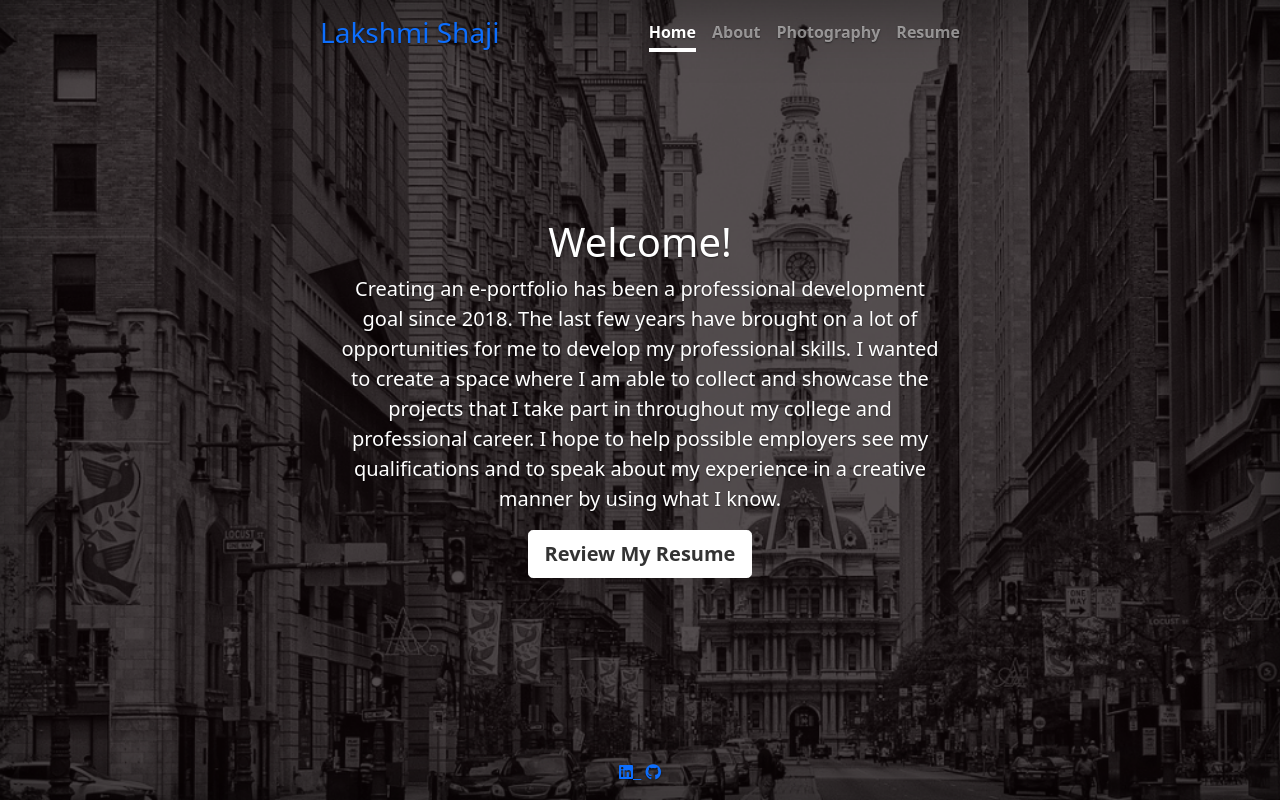
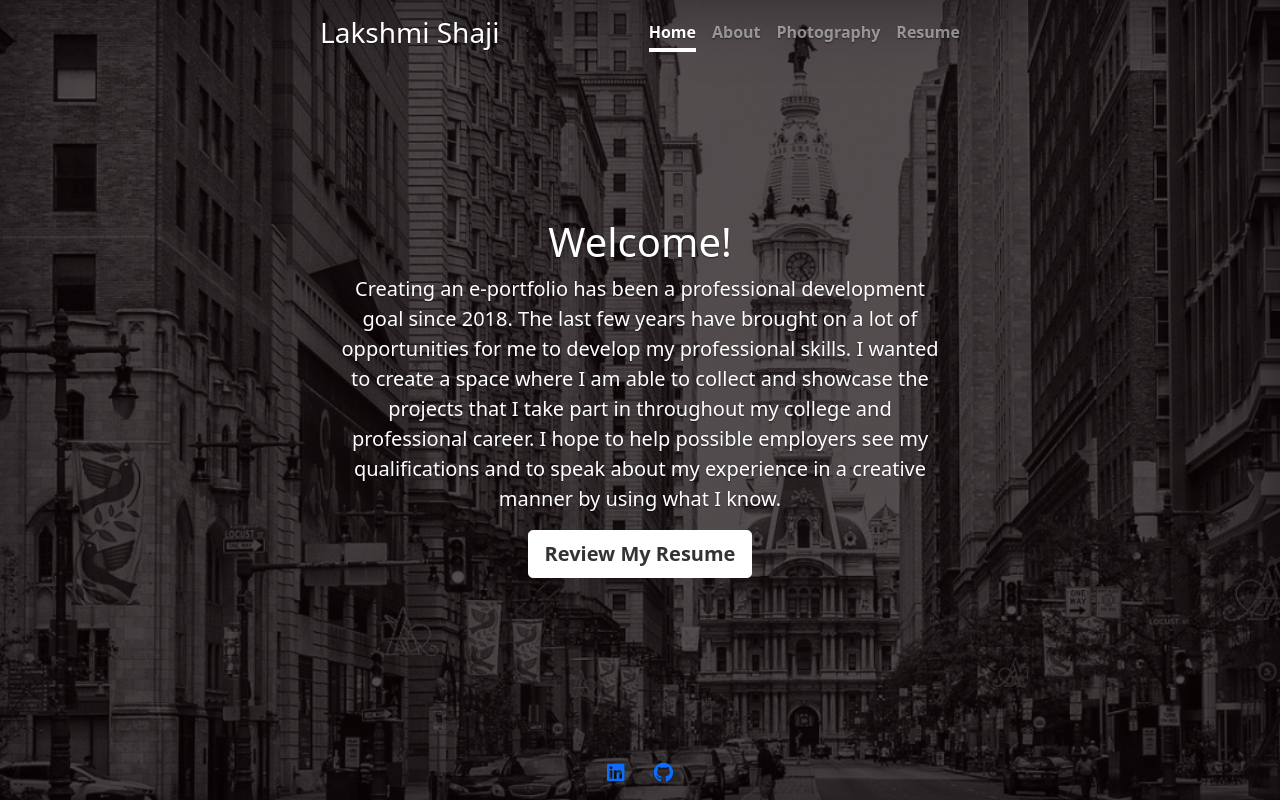
Before and after one commit to shaji-lakshmi/shaji-lakshmi.github.io, a plain HTML site: page index.html in a window 1280 px wide. Drawn offline with nearby package versions, Linux system fonts and the light colour scheme.

Commit message:
add larger icons

```diff
--- a/index.html
+++ b/index.html
@@ -19,7 +19,7 @@
     <div class="cover-container d-flex w-100 h-100 p-3 mx-auto flex-column">
         <header class="mb-auto">
             <div>
-                <a href="https://www.linkedin.com/in/lakshmi-shaji-6784b0170/"><h3 class="float-md-start mb-0">Lakshmi Shaji</h3></a>
+                <h3 class="float-md-start mb-0">Lakshmi Shaji</h3>
                 <nav class="nav nav-masthead justify-content-center float-md-end">
                     <a class="nav-link active" aria-current="page" href="index.html">Home</a>
 
@@ -42,8 +42,8 @@
         </main>
 
         <footer class="mt-auto text-white-50">
-            <a href="https://www.linkedin.com/in/lakshmi-shaji-6784b0170/"><i class="fab fa-linkedin"></i> &nbsp;</a>
-                <a href="https://github.com/shaji-lakshmi"><i class="fab fa-github"></i></a>
+            <a href="https://www.linkedin.com/in/lakshmi-shaji-6784b0170/"><i class="fab fa-linkedin fa-lg"></i></a> &nbsp; &nbsp; &nbsp;
+            <a href="https://github.com/shaji-lakshmi"><i class="fab fa-github fa-lg"></i></a>
         </footer>
     </div>
 
```
